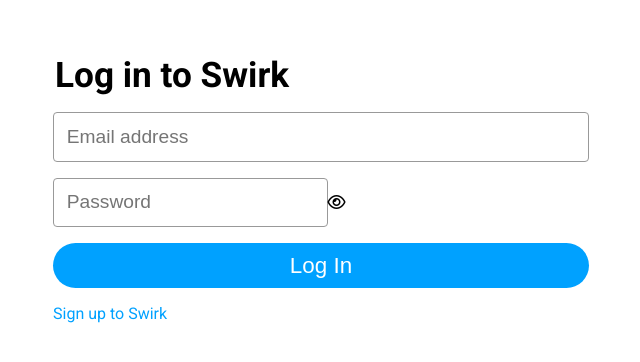
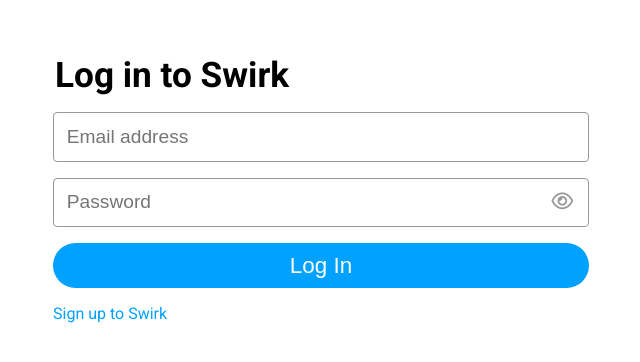
Before and after one commit to ZahariCheyrekov/swirk, a React (Create React App) app in the folder client/: page /login in a window 1280 px wide. Shown: the part 180-542 px from the top of the page, without its empty margins (319-959 px from the left). Built offline with nearby package versions, Linux system fonts and the light colour scheme; the HTML template or start-up script is replaced by a standard one.

Commit message:
Implement password icon style

```diff
--- a/client/src/features/auth/components/Auth.scss
+++ b/client/src/features/auth/components/Auth.scss
@@ -18,7 +18,24 @@
     font-weight: 600;
   }
 
+  .label__password {
+    position: relative;
+
+    .fa-regular.fa-eye {
+      position: absolute;
+      font-size: 1.2rem;
+
+      top: 50%;
+      right: 1rem;
+      transform: translateY(-50%);
+
+      cursor: pointer;
+      color: $light-gray-color;
+    }
+  }
+
   .input {
+    width: 100%;
     padding: 0.8rem;
     font-size: 1.2rem;
 
```
